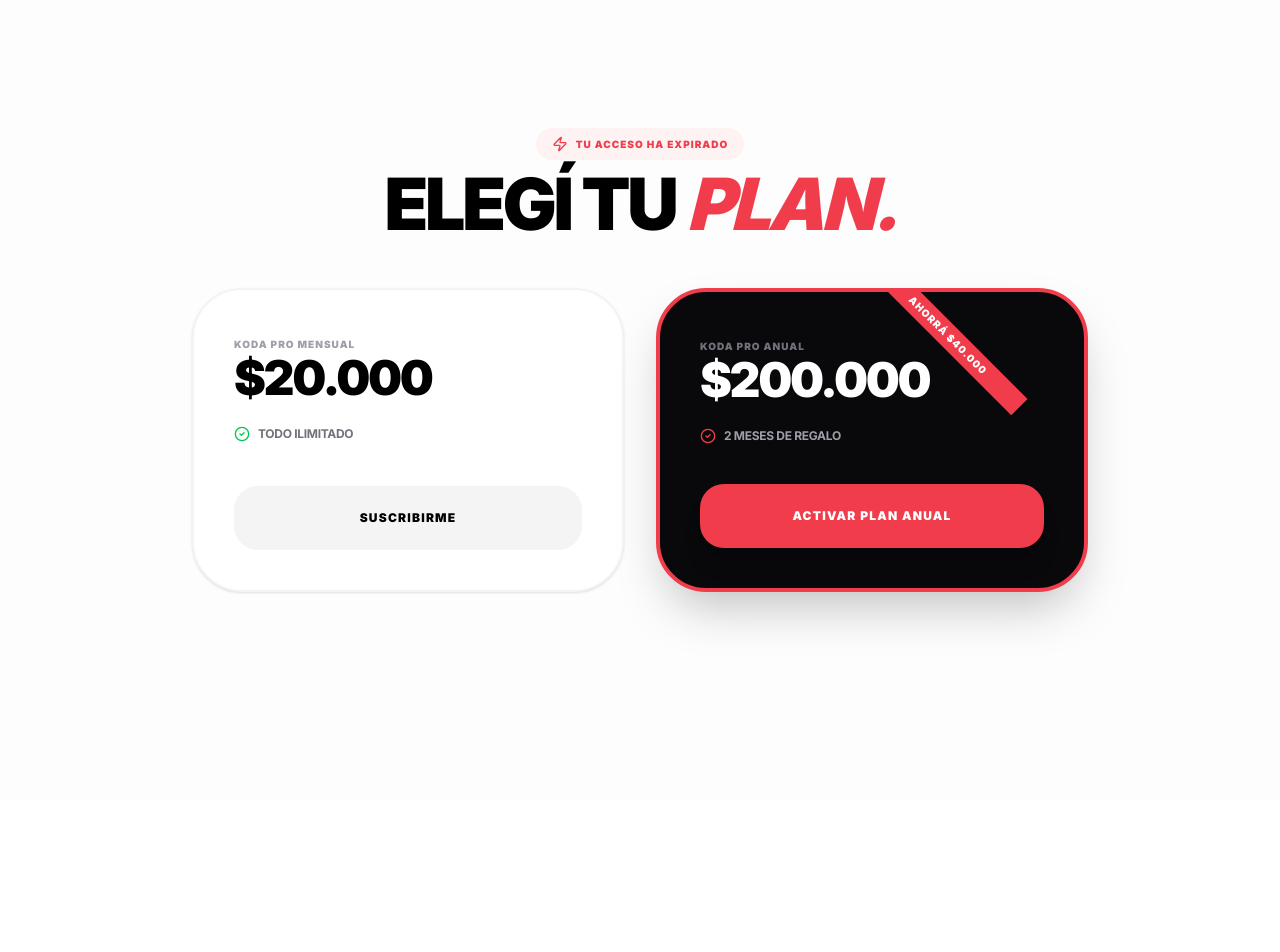
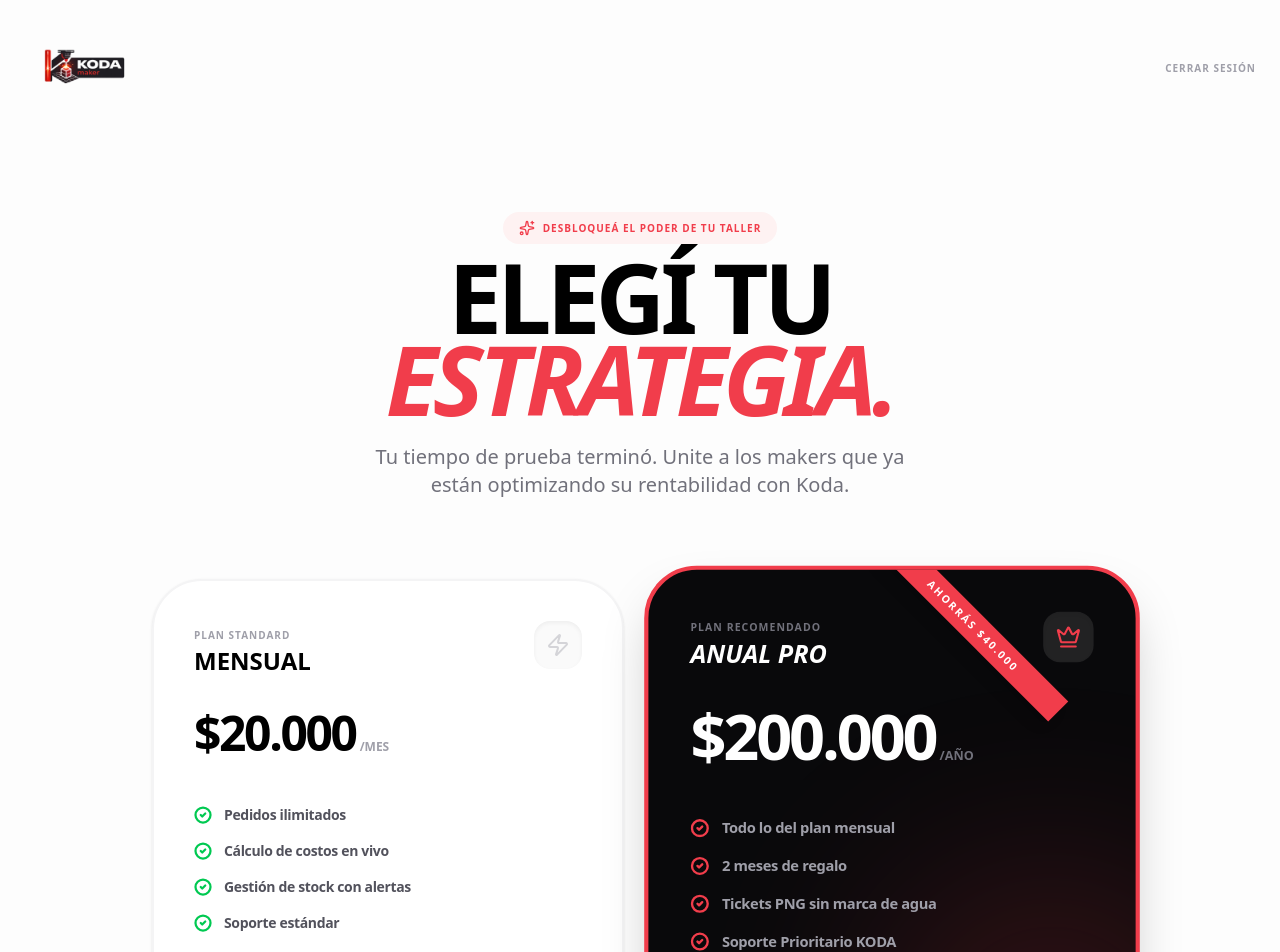
Before and after one commit to koda-tec/koda-maker, a Next.js app: page /dashboard/pago-requerido in a window 1280 px wide. Shown: the top 952 px of the page. Before the commit the page ends 800 px from the top, so only its background shows below. Built offline with nearby package versions, Linux system fonts and the light colour scheme.

Commit message:
Fix pago-requerido page

```diff
--- a/src/app/dashboard/pago-requerido/page.tsx
+++ b/src/app/dashboard/pago-requerido/page.tsx
@@ -1,6 +1,7 @@
-"use client" // La convertimos a Client Component para manejar los clics
-import { CheckCircle2, Zap, Crown, ArrowRight, Loader2 } from "lucide-react"
+"use client"
 import { useState } from "react"
+import { CheckCircle2, Zap, Crown, ArrowRight, Loader2, ShieldCheck, Gem, Sparkles } from "lucide-react"
+import Link from "next/link"
 
 export default function PagoRequeridoPage() {
     const [loading, setLoading] = useState<string | null>(null);
@@ -25,55 +26,151 @@ export default function PagoRequeridoPage() {
     }
 
     return (
-        <div className="min-h-screen bg-[#FDFDFD] flex flex-col items-center justify-center p-4 space-y-12">
-            <div className="text-center space-y-4 max-w-2xl">
-                <div className="inline-flex items-center gap-2 bg-red-50 px-4 py-2 rounded-full mb-2">
-                    <Zap className="w-4 h-4 text-accent" />
-                    <span className="text-[10px] font-black uppercase tracking-widest text-accent">Tu acceso ha expirado</span>
+        <div className="min-h-screen bg-[#FDFDFD] text-black font-sans selection:bg-accent selection:text-white pb-20">
+
+            {/* BACKGROUND DECORATION */}
+            <div className="absolute top-0 left-0 w-full h-96 bg-linear-to-b from-zinc-50 to-transparent -z-10" />
+
+            {/* HEADER */}
+            <header className="max-w-7xl mx-auto px-6 pt-12 flex justify-between items-center">
+                <img src="/logo-full.png" alt="Koda Maker" className="h-8 md:h-10 object-contain" />
+                <Link href="/login" className="text-[10px] font-black uppercase tracking-widest text-zinc-400 hover:text-black transition-colors">
+                    Cerrar Sesión
+                </Link>
+            </header>
+
+            <main className="max-w-5xl mx-auto px-6 pt-20 md:pt-32 flex flex-col items-center">
+
+                {/* TEXTO PRINCIPAL */}
+                <div className="text-center space-y-6 max-w-3xl">
+                    <div className="inline-flex items-center gap-2 bg-red-50 px-4 py-2 rounded-full mb-2 animate-bounce">
+                        <Sparkles className="w-4 h-4 text-accent" />
+                        <span className="text-[10px] font-black uppercase tracking-widest text-accent">Desbloqueá el poder de tu taller</span>
                     </div>
-                <h1 className="text-5xl md:text-7xl font-black tracking-tighter uppercase leading-none text-black">
-                    Elegí tu <span className="text-accent italic">plan.</span>
+                    <h1 className="text-6xl md:text-8xl font-black tracking-tighter uppercase leading-[0.85] text-black">
+                        Elegí tu <br /> <span className="text-accent italic">estrategia.</span>
                     </h1>
+                    <p className="text-zinc-500 font-medium text-lg md:text-xl max-w-xl mx-auto">
+                        Tu tiempo de prueba terminó. Unite a los makers que ya están optimizando su rentabilidad con Koda.
+                    </p>
                 </div>
 
-            <div className="grid grid-cols-1 md:grid-cols-2 gap-8 w-full max-w-4xl pb-20">
+                {/* CONTENEDOR DE PLANES */}
+                <div className="grid grid-cols-1 md:grid-cols-2 gap-8 w-full mt-20 relative">
+
                     {/* PLAN MENSUAL */}
-                <div className="bg-white border-2 border-zinc-100 rounded-[50px] p-10 flex flex-col justify-between shadow-sm">
-                    <div className="space-y-6">
-                        <span className="text-[10px] font-black uppercase text-zinc-400 tracking-widest">Koda Pro Mensual</span>
-                        <h3 className="text-5xl font-black text-black tracking-tighter">$20.000</h3>
-                        <ul className="space-y-4">
-                            <li className="flex items-center gap-2 text-xs font-bold text-zinc-500 uppercase tracking-tight"><CheckCircle2 size={16} className="text-green-500" /> Todo Ilimitado</li>
+                    <div className="bg-white border-2 border-zinc-100 rounded-[50px] p-10 flex flex-col justify-between shadow-sm hover:shadow-2xl hover:scale-[1.02] transition-all duration-500 relative group">
+                        <div className="space-y-8">
+                            <div className="flex justify-between items-start">
+                                <div className="space-y-1">
+                                    <span className="text-[10px] font-black uppercase text-zinc-400 tracking-widest">Plan Standard</span>
+                                    <h3 className="text-2xl font-black uppercase">Mensual</h3>
+                                </div>
+                                <div className="w-12 h-12 bg-zinc-50 rounded-2xl flex items-center justify-center text-zinc-300 group-hover:text-black transition-colors shadow-inner">
+                                    <Zap size={24} />
+                                </div>
+                            </div>
+
+                            <div className="flex items-baseline gap-1">
+                                <span className="text-5xl font-black tracking-tighter">$20.000</span>
+                                <span className="text-zinc-400 font-bold text-xs uppercase">/mes</span>
+                            </div>
+
+                            <ul className="space-y-4 pt-4">
+                                <FeatureItem text="Pedidos ilimitados" />
+                                <FeatureItem text="Cálculo de costos en vivo" />
+                                <FeatureItem text="Gestión de stock con alertas" />
+                                <FeatureItem text="Soporte estándar" />
                             </ul>
                         </div>
+
                         <button
                             onClick={() => handlePayment('MONTHLY', 20000)}
                             disabled={!!loading}
-                        className="w-full mt-10 p-6 bg-zinc-100 text-black rounded-3xl font-black uppercase text-xs tracking-widest hover:bg-black hover:text-white transition-all flex items-center justify-center gap-2"
+                            className="w-full mt-12 p-6 bg-zinc-100 text-black rounded-[30px] font-black uppercase text-xs tracking-widest hover:bg-black hover:text-white transition-all flex items-center justify-center gap-3 active:scale-95 disabled:opacity-50"
                         >
-                        {loading === 'MONTHLY' ? <Loader2 className="animate-spin" /> : "Suscribirme"}
+                            {loading === 'MONTHLY' ? <Loader2 className="animate-spin" size={18} /> : "Comenzar suscripción"}
                         </button>
                     </div>
 
-                {/* PLAN ANUAL */}
-                <div className="bg-zinc-950 rounded-[50px] p-10 text-white flex flex-col justify-between relative overflow-hidden shadow-2xl border-4 border-accent">
-                    <div className="absolute top-8 right-8.75 bg-accent text-white px-12 py-1 rotate-45 font-black text-[10px] uppercase tracking-widest">Ahorrá $40.000</div>
-                    <div className="space-y-6 relative z-10">
-                        <span className="text-[10px] font-black uppercase text-zinc-500 tracking-widest">Koda Pro Anual</span>
-                        <h3 className="text-5xl font-black text-white tracking-tighter">$200.000</h3>
-                        <ul className="space-y-4">
-                            <li className="flex items-center gap-2 text-xs font-bold text-zinc-400 uppercase tracking-tight"><CheckCircle2 size={16} className="text-accent" /> 2 Meses de regalo</li>
+                    {/* PLAN ANUAL (DESTACADO) */}
+                    <div className="bg-zinc-950 rounded-[50px] p-10 text-white flex flex-col justify-between relative overflow-hidden shadow-2xl scale-105 border-4 border-accent group">
+
+                        {/* BADGE DE AHORRO */}
+                        <div className="absolute top-10 right-10 bg-accent text-white px-14 py-1.5 rotate-45 font-black text-[10px] uppercase tracking-[0.2em] shadow-lg z-20">
+                            Ahorrás $40.000
+                        </div>
+
+                        <div className="space-y-8 relative z-10">
+                            <div className="flex justify-between items-start">
+                                <div className="space-y-1">
+                                    <span className="text-[10px] font-black uppercase text-zinc-500 tracking-widest">Plan Recomendado</span>
+                                    <h3 className="text-2xl font-black uppercase text-white italic">Anual Pro</h3>
+                                </div>
+                                <div className="w-12 h-12 bg-white/10 rounded-2xl flex items-center justify-center text-accent shadow-inner">
+                                    <Crown size={24} />
+                                </div>
+                            </div>
+
+                            <div className="flex items-baseline gap-1">
+                                <span className="text-6xl font-black tracking-tighter">$200.000</span>
+                                <span className="text-zinc-500 font-bold text-xs uppercase">/año</span>
+                            </div>
+
+                            <ul className="space-y-4 pt-4">
+                                <FeatureItem text="Todo lo del plan mensual" dark />
+                                <FeatureItem text="2 meses de regalo" dark />
+                                <FeatureItem text="Tickets PNG sin marca de agua" dark />
+                                <FeatureItem text="Soporte Prioritario KODA" dark />
                             </ul>
                         </div>
+
                         <button
                             onClick={() => handlePayment('YEARLY', 200000)}
                             disabled={!!loading}
-                        className="w-full mt-10 p-6 bg-accent text-white rounded-3xl font-black uppercase text-xs tracking-widest shadow-xl flex items-center justify-center gap-2 active:scale-95"
+                            className="w-full mt-12 p-7 bg-accent text-white rounded-[30px] font-black uppercase text-xs tracking-[0.2em] shadow-xl shadow-red-900/40 hover:bg-white hover:text-accent transition-all flex items-center justify-center gap-3 active:scale-95 disabled:opacity-50"
                         >
-                        {loading === 'YEARLY' ? <Loader2 className="animate-spin" /> : "Activar Plan Anual"}
+                            {loading === 'YEARLY' ? <Loader2 className="animate-spin" size={20} /> : (
+                                <>
+                                    Activar Plan Anual <ArrowRight size={18} />
+                                </>
+                            )}
                         </button>
+
+                        {/* DECORACIÓN DE FONDO */}
+                        <div className="absolute -right-20 -bottom-20 w-80 h-80 bg-accent rounded-full blur-[100px] opacity-20 group-hover:opacity-30 transition-opacity" />
                     </div>
                 </div>
+
+                {/* SEGURIDAD */}
+                <div className="mt-20 flex flex-col md:flex-row items-center gap-8 text-zinc-400">
+                    <div className="flex items-center gap-2">
+                        <ShieldCheck size={16} className="text-green-500" />
+                        <span className="text-[10px] font-black uppercase tracking-widest">Pago Seguro vía Mercado Pago</span>
+                    </div>
+                    <div className="flex items-center gap-2">
+                        <Gem size={16} className="text-accent" />
+                        <span className="text-[10px] font-black uppercase tracking-widest">Garantía de Satisfacción KODA</span>
+                    </div>
+                </div>
+            </main>
+
+            <footer className="mt-32 text-center">
+                <p className="text-[9px] font-black text-zinc-300 uppercase tracking-[0.5em]">
+                    Koda Maker • Infrastructure for the future of making
+                </p>
+            </footer>
         </div>
     )
 }
+
+function FeatureItem({ text, dark = false }: { text: string, dark?: boolean }) {
+    return (
+        <li className="flex items-center gap-3">
+            <CheckCircle2 size={18} className={dark ? "text-accent" : "text-green-500"} strokeWidth={3} />
+            <span className={`text-sm font-bold tracking-tight ${dark ? "text-zinc-400" : "text-zinc-600"}`}>
+                {text}
+            </span>
+        </li>
+    )
+}
```
Lines whose indentation alone changed are shown as unchanged.
